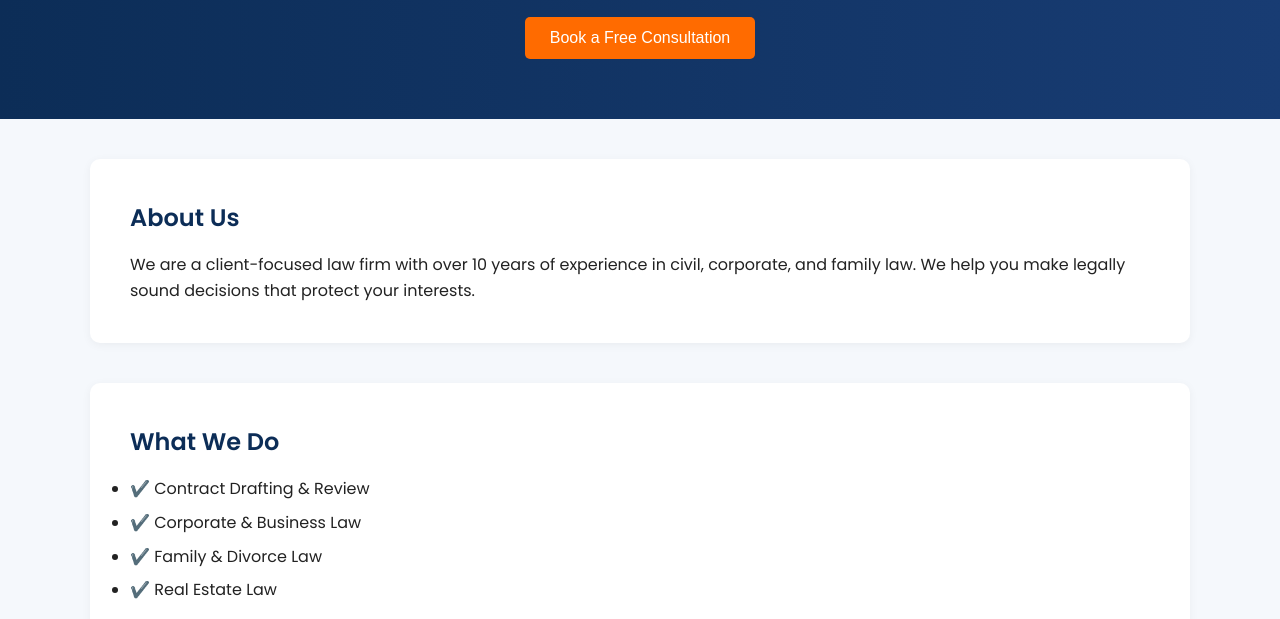
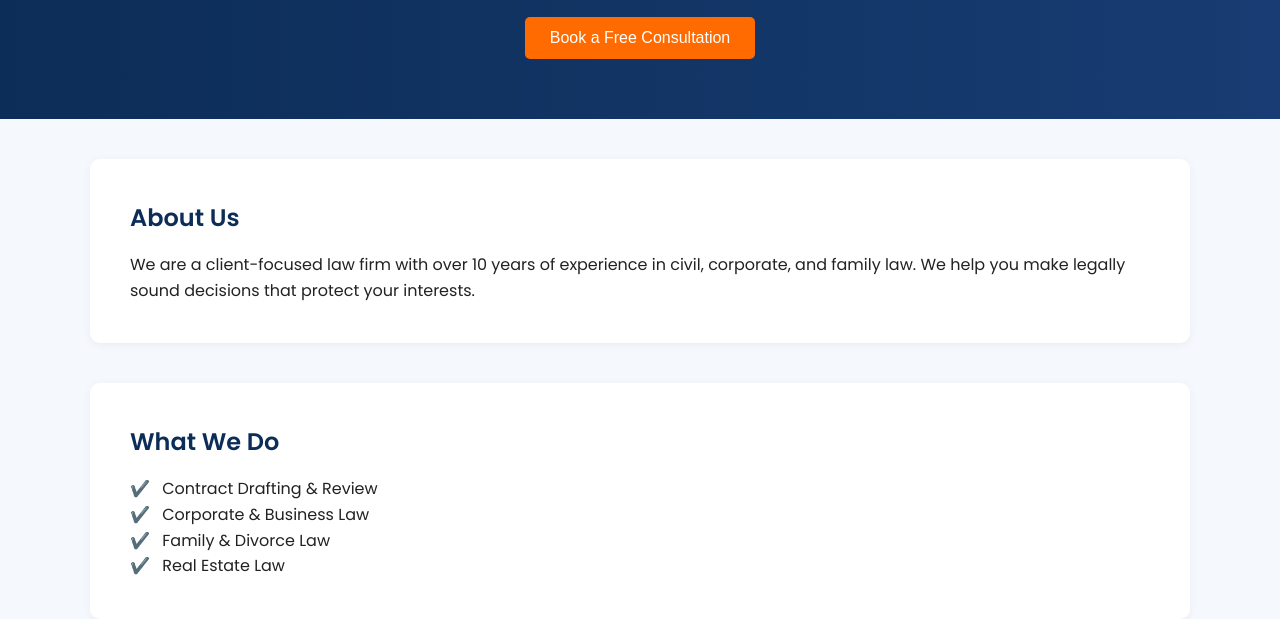
Before and after one commit to davexz001/lawyer-landing-page, a plain HTML site: page index.html in a window 1280 px wide. Shown: the part 181-800 px from the top of the page. Drawn offline with Linux system fonts and the light colour scheme.

Commit message:
Update index.html

```diff
--- a/index.html
+++ b/index.html
@@ -67,8 +67,14 @@
       margin-bottom: 15px;
       color: #0c2d57;
     }
-    ul li {
-      margin: 8px 0;
+    .custom-list {
+      list-style: none;
+      padding-left: 0;
+    }
+    .custom-list li::before {
+      content: "✔️ ";
+      margin-right: 8px;
+      color: #0c2d57;
     }
     form {
       margin-top: 20px;
@@ -122,11 +128,11 @@
 
   <div class="section">
     <h2>What We Do</h2>
-    <ul>
-      <li>✔️ Contract Drafting & Review</li>
-      <li>✔️ Corporate & Business Law</li>
-      <li>✔️ Family & Divorce Law</li>
-      <li>✔️ Real Estate Law</li>
+    <ul class="custom-list">
+      <li>Contract Drafting & Review</li>
+      <li>Corporate & Business Law</li>
+      <li>Family & Divorce Law</li>
+      <li>Real Estate Law</li>
     </ul>
   </div>
 
```
